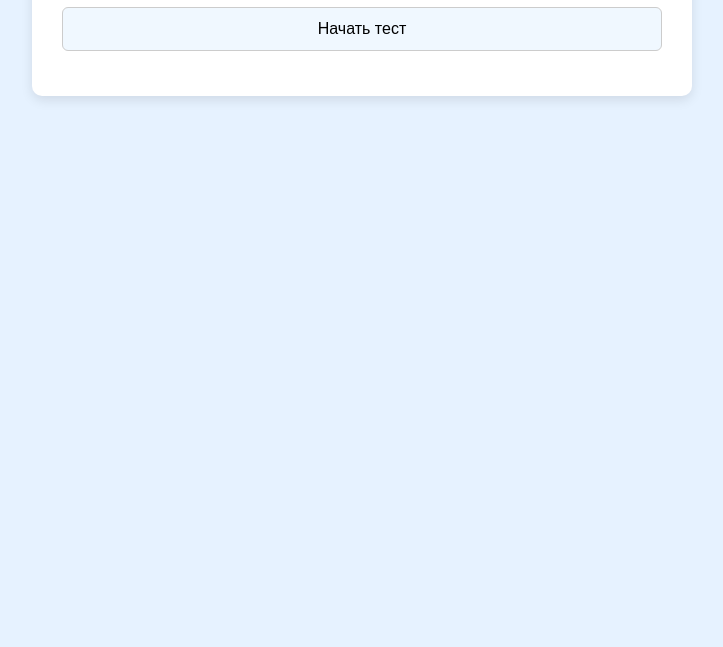
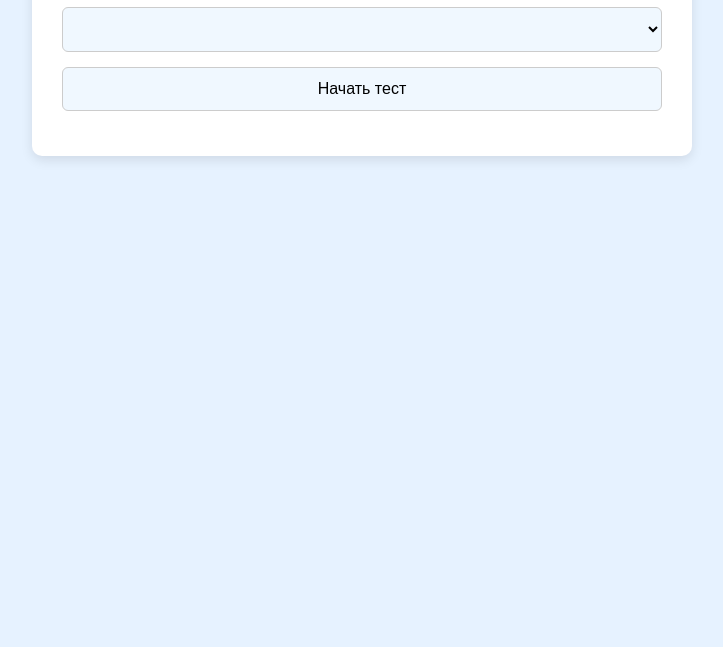
Before and after one commit to Bozorboyev-Bobur/flight-tests, a plain HTML site: page index.html in a window 1280 px wide. Shown: the part 153-800 px from the top of the page, without its empty margins (278-1001 px from the left). Drawn offline with Linux system fonts and the light colour scheme.

Commit message:
Update index.html

```diff
--- a/index.html
+++ b/index.html
@@ -11,6 +11,7 @@
 <body>
   <div class="container">
     <h1>Тест на знание</h1>
+<select id="topic-select"></select>
     <button id="start-btn">Начать тест</button>
 
     <div id="quiz-container" class="hidden">
```
